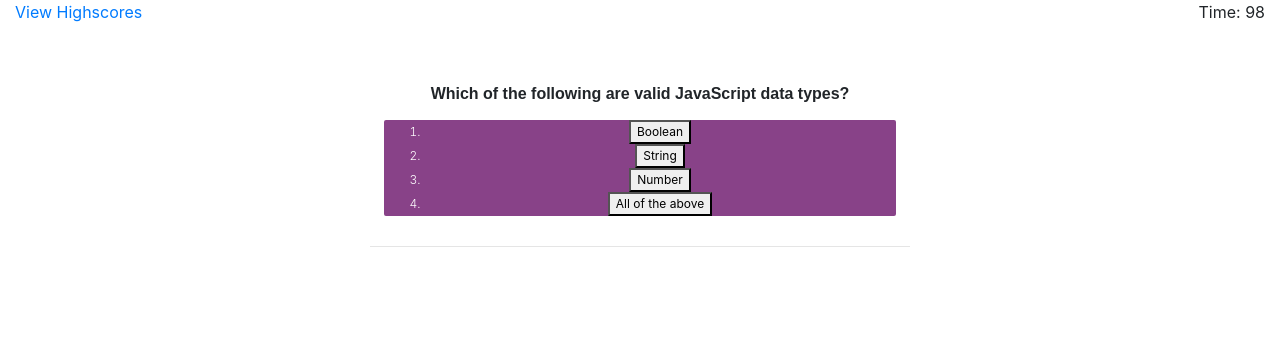
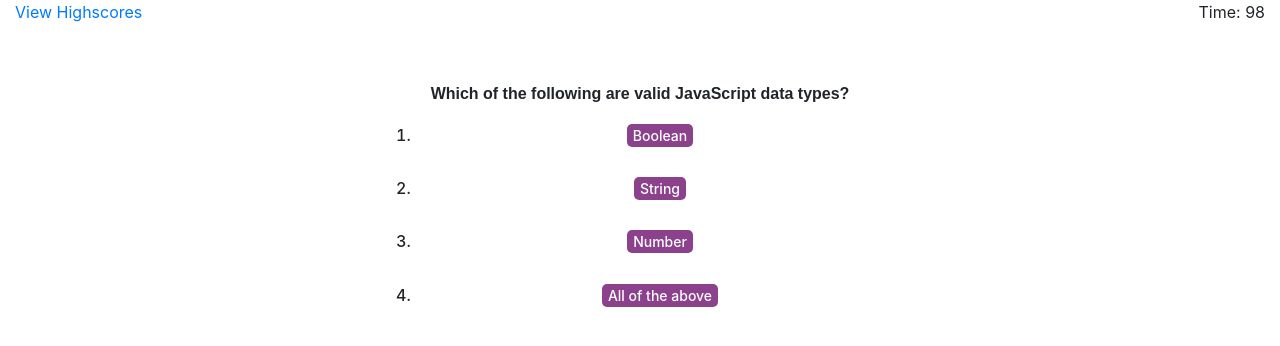
Before and after one commit to jgarcia60/code-quiz, a plain HTML site: page index.html in a window 1280 px wide. Both pictures are taken after a click on the button "Start Quiz". Shown: the top 346 px of the page. Drawn offline with nearby package versions, Linux system fonts and the light colour scheme.

Commit message:
added styling to buttons and list items

```diff
--- a/style.css
+++ b/style.css
@@ -17,26 +17,28 @@ h1, p {
     text-align: right;
 }
 
-#startButton, #submitButton {
-    background-color: rgb(75, 13, 75);
+#startButton, #submitButton, button {
+    background-color: rgb(139, 65, 139);
     color: white;
     border: white;
     margin: 2%;
     border-width: 2%;
     text-align: center;
     font-size: 14px;
+    font-weight: 500;
     display: inline-block;
     border-radius: 5px;
 }
-ol {
-    background-color: rgb(136, 66, 136);
-    color: white;
-    margin: 2%;
+li {
+    /* background-color: rgb(136, 66, 136);
+    color: white; */
+    margin: 1%;
     border-style: solid;
     border-color: white;
-    font-weight: 300;
-    font-size: 12px;
+    font-weight: 500;
+    font-size: 16px;
     border-radius: 5px;
+    align-items: center;
 }
 
 #status {
```
